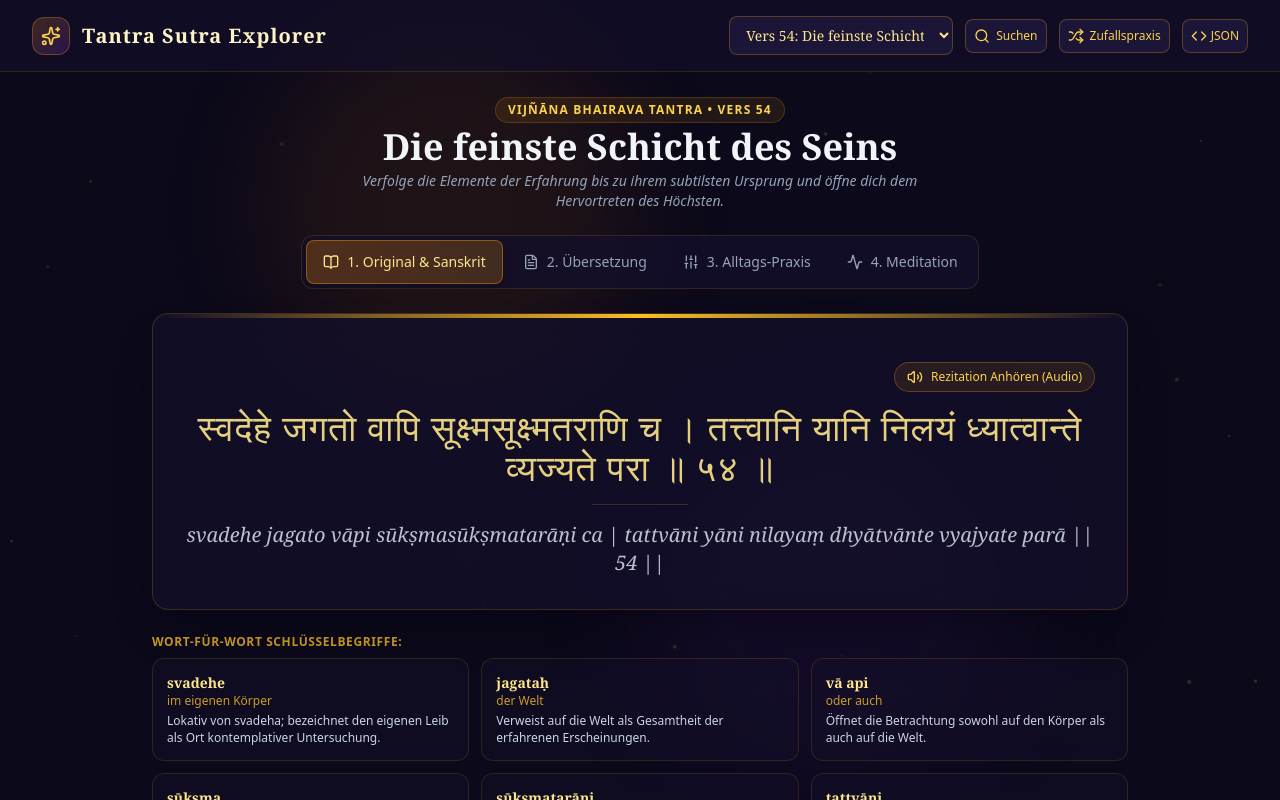
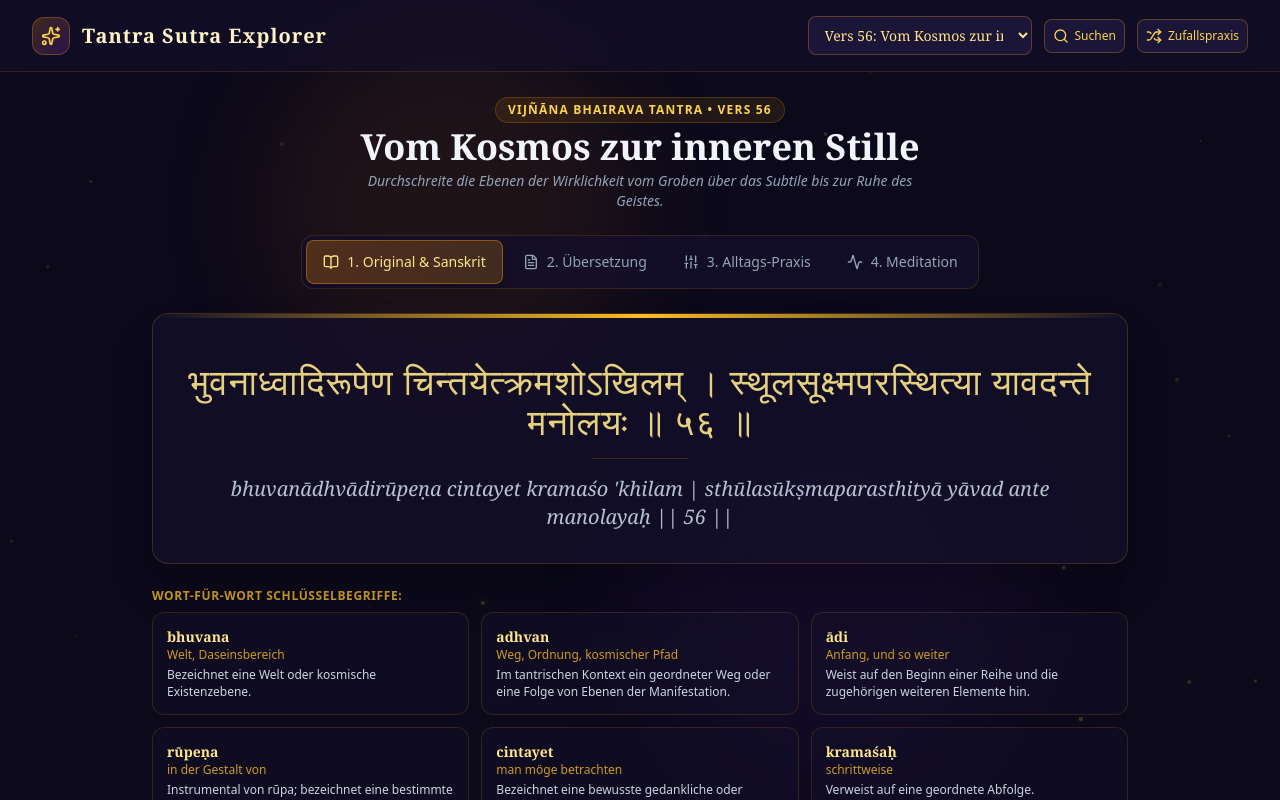
Before and after one commit to Tnxec2/tantra_sutra_explorer, a React (Create React App) app: page / in a window 1280 px wide. Shown: the top 800 px of the page. Built offline with nearby package versions, Linux system fonts and the light colour scheme; the HTML template or start-up script is replaced by a standard one.

Commit message:
save state

```diff
--- a/src/App.tsx
+++ b/src/App.tsx
@@ -3,7 +3,6 @@ import { useState, useEffect, useMemo } from 'react';
 
 import { SUTRA } from './model/Sutra';
 import { INITIAL_SUTRAS_DATA } from './data/InitialData';
-import { CustomSutraEditor } from './ui/components/CustomSutraEditor';
 import { MeditationTool } from './ui/components/MeditationTool';
 import { DailyLifePractice } from './ui/components/DailyLivePratcices';
 import { TranslationAndCommentary } from './ui/components/TranslationAndCommentary';
@@ -11,7 +10,8 @@ import { VocabularyBreakdownGrid } from './ui/components/VocabularyBreakdownGrid
 import { OriginalSanskrit } from './ui/components/OriginalSanskrit';
 import { Header } from './ui/components/Header';
 import { SlideNavigation } from './ui/components/SlideNavigation';
-// import { hasDynamicIcon } from './ui/components/DynamicIcon';
+import { hasDynamicIcon } from './ui/components/DynamicIcon';
+
 
 
 // Background Particles Animation
@@ -63,38 +63,46 @@ function initParticles() {
   animate();
 }
 
+
+function debugDynamicIcons(sutras: SUTRA[]){
+  console.log(new Set(
+    sutras.flatMap(s => s.dailyPractices)
+    .map(p => p.icon.replaceAll('-', '').toLowerCase())
+    .filter(icon => !hasDynamicIcon(icon))
+    .sort()
+  ))
+}
+
+const KEY_ACTIVE_SUTRA_ID = 'tantra_sutras_explorer.active_sutra_id';
+const KEY_ACTIVE_SLIDE = 'tantra_sutras_explorer.active_slide';
+export const KEY_ACTIVE_RANDOM_PRACTICE = 'tantra_sutras_explorer.active_random_practice';
+
 function App() {
   // Application States
-  const [sutras, setSutras] = useState<SUTRA[]>(() => {
-    const saved = undefined; // localStorage.getItem('tantra_sutras_data');
-    return saved ? JSON.parse(saved) : INITIAL_SUTRAS_DATA;
+  const sutras = useMemo(() => INITIAL_SUTRAS_DATA, []);
+
+  //debugDynamicIcons(sutras);
+
+  const [activeSutraId, setActiveSutraId] = useState(() => {
+    let initId = sutras[Math.ceil(Math.random() * sutras?.length-1)].id;
+    return localStorage.getItem(KEY_ACTIVE_SUTRA_ID) || initId;
   });
 
-  const initId = useMemo(() => (Math.ceil(Math.random() * sutras?.length-1)), [sutras?.length])
-
-  // console.log(new Set(
-  //   sutras.flatMap(s => s.dailyPractices)
-  //   .map(p => p.icon.replaceAll('-', '').toLowerCase())
-  //   .filter(icon => !hasDynamicIcon(icon))
-  //   .sort()
-  // ))
-
-  const [activeSutraId, setActiveSutraId] = useState(sutras[initId]?.id);
-  const [activeSlide, setActiveSlide] = useState(1);
-  const [showJsonEditor, setShowJsonEditor] = useState(false);
-  const [jsonText, setJsonText] = useState("");
-  const [jsonError, setJsonError] = useState<string | undefined>("");
-
-  // Audio state simulation
-  const [isPlayingAudio, setIsPlayingAudio] = useState(false);
+  const [activeSlide, setActiveSlide] = useState(() =>
+    Number(localStorage.getItem(KEY_ACTIVE_SLIDE)) || 1
+  );
 
   // Active Sutra Object
   const currentSutra = sutras.find(s => s.id === activeSutraId) || sutras[0];
 
   // Persist to local storage
   useEffect(() => {
-    localStorage.setItem('tantra_sutras_data', JSON.stringify(sutras));
-  }, [sutras]);
+    localStorage.setItem(KEY_ACTIVE_SUTRA_ID, activeSutraId);
+  }, [activeSutraId]);
+
+  useEffect(() => {
+    localStorage.setItem(KEY_ACTIVE_SLIDE, activeSlide.toString());
+  }, [activeSlide]);
 
   useEffect(() => {
     initParticles();
@@ -104,30 +112,6 @@ function App() {
   const handleSelectSutra = (id: string) => {
     setActiveSutraId(id);
     setActiveSlide(1);
-    setIsPlayingAudio(false);
-  };
-
-  // JSON Editor Handlers
-  const handleOpenEditor = () => {
-    setJsonText(JSON.stringify(sutras, null, 2));
-    setJsonError("");
-    setShowJsonEditor(true);
-  };
-
-  const handleSaveJson = (jsonTextToSave: string) => {
-    try {
-      const parsed = JSON.parse(jsonTextToSave);
-      if (!Array.isArray(parsed) || parsed.length === 0) {
-        throw new Error("Das JSON muss ein Array mit mindestens einer Sutra enthalten.");
-      }
-      setJsonText("");
-      setSutras(parsed);
-      setActiveSutraId(parsed[0].id);
-      setShowJsonEditor(false);
-      setJsonError("");
-    } catch (err: any) {
-      setJsonError(err.message);
-    }
   };
 
   return (
@@ -145,7 +129,6 @@ function App() {
         sutras={sutras}
         activeSutraId={activeSutraId}
         handleSelectSutra={(id) => handleSelectSutra(id)}
-        handleOpenEditor={() => handleOpenEditor() }
       />
 
       {/* MAIN CONTAINER */}
@@ -176,8 +159,6 @@ function App() {
               <OriginalSanskrit
                 sanskritDevanagari={currentSutra.sanskrit}
                 sanskritIAST={currentSutra.iast}
-                isPlayingAudio={isPlayingAudio}
-                togglePlayingAudio={() => setIsPlayingAudio(!isPlayingAudio)}
               />
 
               <VocabularyBreakdownGrid vocabulary={currentSutra.vocabulary} />
@@ -195,14 +176,6 @@ function App() {
         </div>
       </main>
 
-      {showJsonEditor && (
-        <CustomSutraEditor
-          close={() => setShowJsonEditor(false)}
-          onSave={(jsonText) => handleSaveJson(jsonText)}
-          initJsonText={jsonText}
-          jsonError={jsonError}
-        />
-      )}
     </div>
   );
 }
--- a/src/ui/components/Header.tsx
+++ b/src/ui/components/Header.tsx
@@ -1,23 +1,30 @@
-import { useCallback, useState } from "react"
-import { Code, Search, Shuffle, Sparkles } from "lucide-react"
+import { useCallback, useEffect, useState } from "react"
+import { Search, Shuffle, Sparkles } from "lucide-react"
 import { SUTRA } from "../../model/Sutra"
 import { DailyPracticeSearch } from "./DailyPracticeSearch"
-import { RandomPractice } from "./RandomPractice"
+import { RandomPractice, SavedData } from "./RandomPractice"
+import { KEY_ACTIVE_RANDOM_PRACTICE } from "../../App"
 
 
 
-export const Header = ({ activeSutraId, handleSelectSutra, sutras, handleOpenEditor }:
+export const Header = ({ activeSutraId, handleSelectSutra, sutras }:
     {
         sutras: SUTRA[],
         activeSutraId: string,
         handleSelectSutra: (id: string) => void,
-        handleOpenEditor: () => void,
     }) => {
 
     const [isSearchOpen, setIsSearchOpen] = useState(false)
     const [isRandomPracticeOpen, setIsRandomPracticeOpen] = useState(false)
     const closeRandomPractice = useCallback(() => setIsRandomPracticeOpen(false), [])
 
+    useEffect(() => {
+        const savedData = localStorage.getItem(KEY_ACTIVE_RANDOM_PRACTICE);
+        if (savedData) {
+            const data: SavedData = JSON.parse(savedData);
+            setIsRandomPracticeOpen( data !== undefined)
+        }
+    }, []);
 
     return <>
         <header className="relative z-20 w-full px-4 md:px-8 py-4 bg-[#14102b]/60
@@ -38,7 +45,6 @@ export const Header = ({ activeSutraId, handleSelectSutra, sutras, handleOpenEdi
                 </div>
             </div>
 
-            {/* Sutra Selector Controls */}
             <div className="flex items-center gap-2 sm:gap-3 w-full md:w-auto justify-end">
                 <select
                     value={activeSutraId}
@@ -80,17 +86,6 @@ export const Header = ({ activeSutraId, handleSelectSutra, sutras, handleOpenEdi
                     <Shuffle className="w-4 h-4" />
                     <span className="hidden sm:inline">Zufallspraxis</span>
                 </button>
-
-                <button
-                    onClick={handleOpenEditor}
-                    title="Sutra Data JSON bearbeiten"
-                    aria-label="Sutra Data JSON bearbeiten"
-                    className="p-2 rounded-lg bg-[#1b1537] hover:bg-amber-500/20 border
-            border-amber-500/30 text-amber-300 transition-all flex items-center gap-1 text-xs shrink-0"
-                >
-                    <Code className="w-4 h-4" />
-                    <span className="hidden sm:inline">JSON</span>
-                </button>
             </div>
         </header>
         {isSearchOpen && (
--- a/src/ui/components/OriginalSanskrit.tsx
+++ b/src/ui/components/OriginalSanskrit.tsx
@@ -1,24 +1,9 @@
-import { Volume2, VolumeX } from "lucide-react";
-
-export function OriginalSanskrit({ sanskritDevanagari, sanskritIAST, isPlayingAudio, togglePlayingAudio }: {
+export function OriginalSanskrit({ sanskritDevanagari, sanskritIAST }: {
     sanskritDevanagari: string,
-    sanskritIAST: string,
-    isPlayingAudio: boolean,
-    togglePlayingAudio: () => void
+    sanskritIAST: string
 }) {
     return <div className="bg-[#14102b]/70 backdrop-blur-md rounded-2xl p-6 md:p-8 border border-amber-500/20 shadow-2xl relative overflow-hidden group text-center space-y-4">
         <div className="absolute top-0 left-0 w-full h-1 bg-gradient-to-r from-transparent via-amber-400 to-transparent"></div>
-
-        {/* Audio simulation toggle */}
-        <div className="flex justify-end">
-            <button
-                onClick={() => togglePlayingAudio()}
-                className="flex items-center space-x-2 text-xs px-3 py-1.5 rounded-full bg-amber-500/10 border border-amber-500/30 text-amber-300 hover:bg-amber-500/20 transition-all"
-            >
-                {isPlayingAudio ? <VolumeX className="w-4 h-4" /> : <Volume2 className="w-4 h-4" />}
-                <span>{isPlayingAudio ? "Rezitation Stoppen" : "Rezitation Anhören (Audio)"}</span>
-            </button>
-        </div>
 
         <p className="font-serif text-2xl md:text-4xl text-amber-200/90 leading-relaxed tracking-wide whitespace-pre-line">
             {sanskritDevanagari}
@@ -27,11 +12,5 @@ export function OriginalSanskrit({ sanskritDevanagari, sanskritIAST, isPlayingAu
         <p className="font-serif italic text-base md:text-xl text-slate-300/90 whitespace-pre-line">
             {sanskritIAST}
         </p>
-
-        {isPlayingAudio && (
-            <div className="p-2 rounded-lg bg-amber-500/10 border border-amber-500/30 text-xs text-amber-200 animate-pulse">
-                🔊 Simuliere Rezitation der Sutra...
-            </div>
-        )}
     </div>
 }
--- a/src/ui/components/RandomPractice.tsx
+++ b/src/ui/components/RandomPractice.tsx
@@ -3,6 +3,7 @@ import { DailyPractice } from "../../model/DailyPractice"
 import { useCallback, useEffect, useState } from "react"
 import { SUTRA } from "../../model/Sutra"
 import { DailyLifePracticeCard } from "./DailyLifePracticeCard"
+import { KEY_ACTIVE_RANDOM_PRACTICE } from "../../App"
 
 type RandomPracticeProps = {
     disabled: boolean,
@@ -12,13 +13,50 @@ type RandomPracticeProps = {
 }
 
 type PracticeSelection = {
+    sutra: SUTRA
+    practiceIndex: number
     practice: DailyPractice
-    sutra: SUTRA
 }
 
+export type SavedData = {
+    sutraId: string
+    practiceIndex: number
+}
 export const RandomPractice = ({ sutras, disabled, handleSelectSutra, onClose }: RandomPracticeProps) => {
 
-    const [randomPractice, setRandomPractice] = useState<PracticeSelection | null>(null)
+    const [randomPractice, setRandomPractice] = useState<PracticeSelection | null>(() => {
+        const savedData = localStorage.getItem(KEY_ACTIVE_RANDOM_PRACTICE);
+
+        if (savedData) {
+            const data: SavedData = JSON.parse(savedData);
+            const sutra = sutras.find(s => s.id === data.sutraId);
+            if (sutra) {
+                return {
+                    sutra: sutra,
+                    practiceIndex: data.practiceIndex,
+                    practice: sutra.dailyPractices[data.practiceIndex]
+                }
+            }
+        }
+        return null;
+    })
+
+    useEffect(() => {
+        if (randomPractice) {
+            localStorage.setItem(KEY_ACTIVE_RANDOM_PRACTICE, JSON.stringify({
+                sutraId: randomPractice.sutra.id,
+                practiceIndex: randomPractice.practiceIndex
+            } as SavedData));
+        } else {
+            localStorage.removeItem(KEY_ACTIVE_RANDOM_PRACTICE);
+        }
+    }, [randomPractice])
+
+    const handleClose = useCallback(() => {
+        setRandomPractice(null);
+        localStorage.removeItem(KEY_ACTIVE_RANDOM_PRACTICE);
+        onClose();
+    }, [setRandomPractice, onClose])
 
     useEffect(() => {
         const body = document.body
@@ -33,7 +71,7 @@ export const RandomPractice = ({ sutras, disabled, handleSelectSutra, onClose }:
         }
 
         const handleKeyDown = (event: KeyboardEvent) => {
-            if (event.key === "Escape") onClose()
+            if (event.key === "Escape") handleClose()
         }
 
         window.addEventListener("keydown", handleKeyDown)
@@ -42,11 +80,15 @@ export const RandomPractice = ({ sutras, disabled, handleSelectSutra, onClose }:
             body.style.overflow = previousOverflow
             body.style.paddingRight = previousPaddingRight
         }
-    }, [onClose])
+    }, [handleClose])
 
     const showRandomPractice = useCallback(() => {
-        const options = sutras.flatMap(sutra =>
-            (sutra.dailyPractices || []).map(practice => ({ practice, sutra }))
+        const options: PracticeSelection[] = sutras.flatMap(sutra =>
+            (sutra.dailyPractices || []).map((practice, idx) => ({
+                practiceIndex: idx,
+                practice: practice,
+                sutra: sutra
+            }))
         )
         if (options.length === 0) return
 
@@ -54,13 +96,17 @@ export const RandomPractice = ({ sutras, disabled, handleSelectSutra, onClose }:
     }, [sutras])
 
     useEffect(() => {
-        showRandomPractice()
+        const savedData = localStorage.getItem(KEY_ACTIVE_RANDOM_PRACTICE);
+
+        if (!savedData) {
+            showRandomPractice()
+        }
     }, [showRandomPractice])
 
     return <div
         className="fixed inset-0 z-50 flex items-center justify-center overscroll-contain bg-black/75 backdrop-blur-sm p-4"
         onMouseDown={event => {
-            if (event.target === event.currentTarget) onClose()
+            if (event.target === event.currentTarget) handleClose()
         }}
     >
         <section
@@ -88,7 +134,7 @@ export const RandomPractice = ({ sutras, disabled, handleSelectSutra, onClose }:
                 </button>
                     <button
                         type="button"
-                        onClick={() => onClose()}
+                        onClick={() => handleClose()}
                         aria-label="Modal schließen"
                         className="rounded-lg p-2 text-slate-400 transition-colors hover:bg-slate-800 hover:text-slate-100"
                     >
@@ -108,8 +154,7 @@ export const RandomPractice = ({ sutras, disabled, handleSelectSutra, onClose }:
                             type="button"
                             onClick={() => {
                                 handleSelectSutra(randomPractice.sutra.id)
-                                setRandomPractice(null)
-                                onClose()
+                                handleClose()
                             }}
                             className="font-medium text-amber-300 underline decoration-amber-500/50 underline-offset-4
                             hover:text-amber-100 focus-visible:outline focus-visible:outline-2 focus-visible:outline-amber-400"
```
Lines whose indentation alone changed are shown as unchanged.
